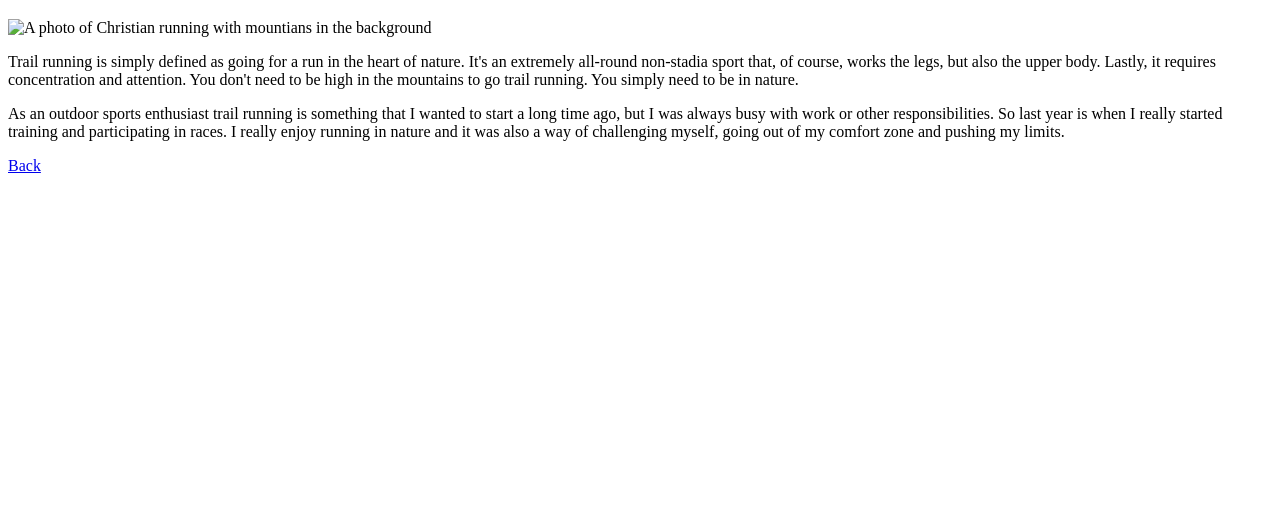
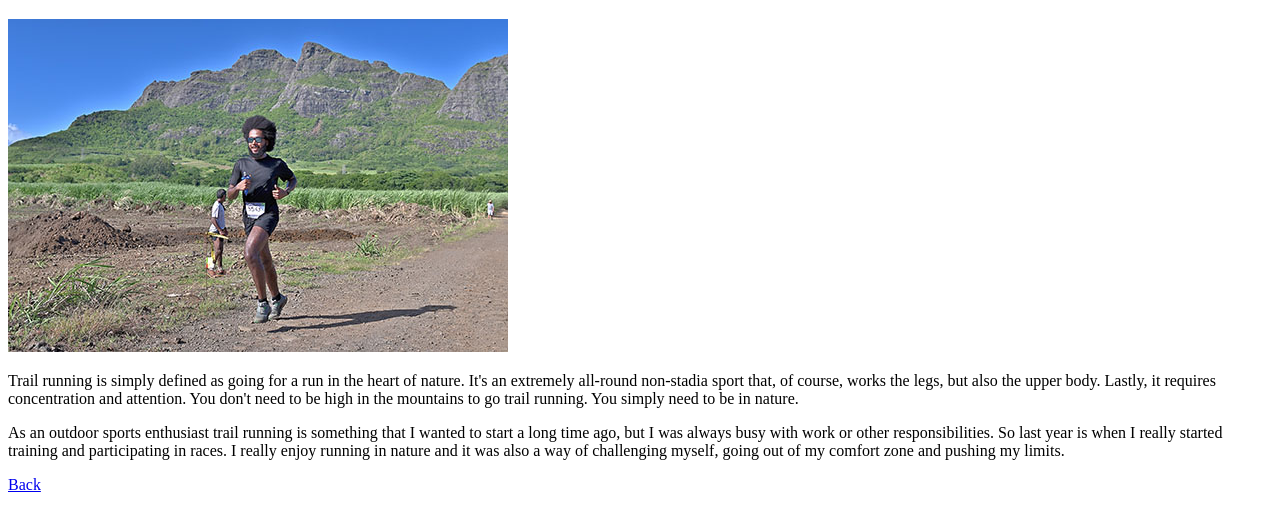
Before and after one commit to chrisgeek07/html-website, a plain HTML site: page pages/trail.html in a window 1280 px wide. Shown: the part 61-592 px from the top of the page. Drawn offline with Linux system fonts and the light colour scheme; the site is published under a folder, as on GitHub Pages, so addresses that start at the root find nothing.

Commit message:
Fix img link

```diff
--- a/pages/trail.html
+++ b/pages/trail.html
@@ -8,7 +8,7 @@
 </head>
 <body>
     <h1>Trail Running</h1>
-    <img src="/images/trail.jpeg" alt="A photo of Christian running with mountians in the background">
+    <img src="../images/trail.jpeg" alt="A photo of Christian running with mountians in the background">
     <p>Trail running is simply defined as going for a run in the heart of nature. It's an extremely all-round non-stadia
         sport that, of course, works the legs, but also the upper body. Lastly, it requires concentration and attention.
         You don't need to be high in the mountains to go trail running. You simply need to be in nature.
```
